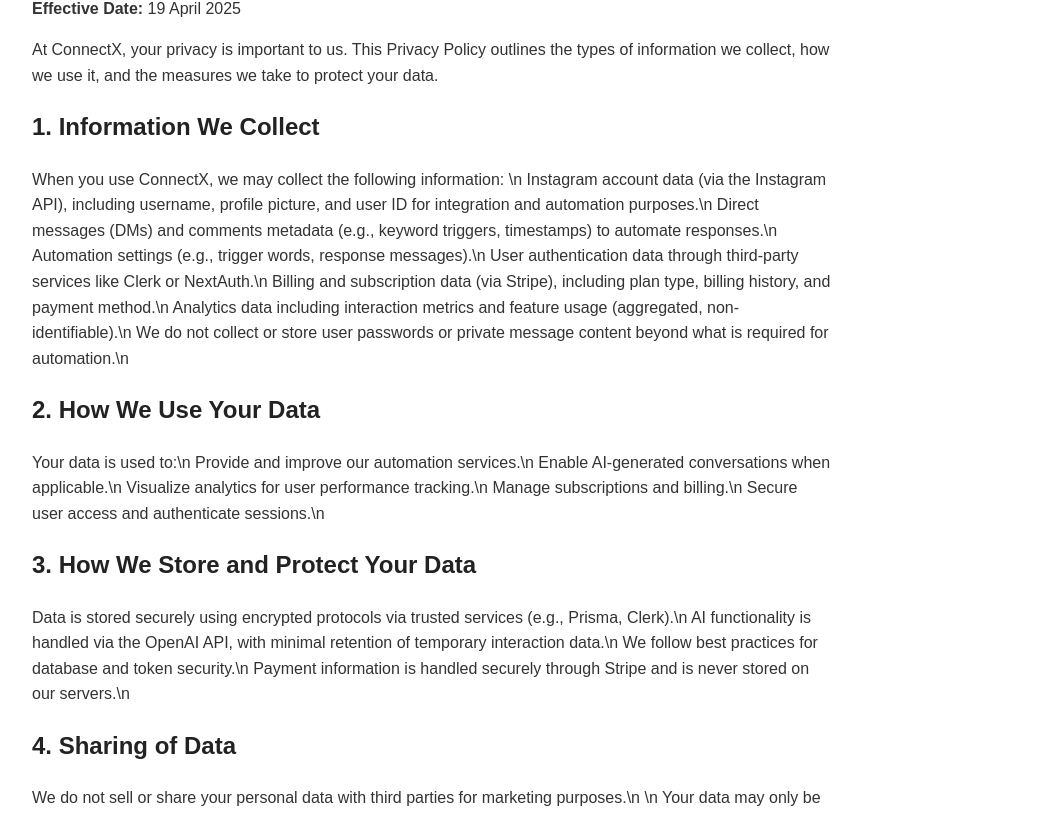
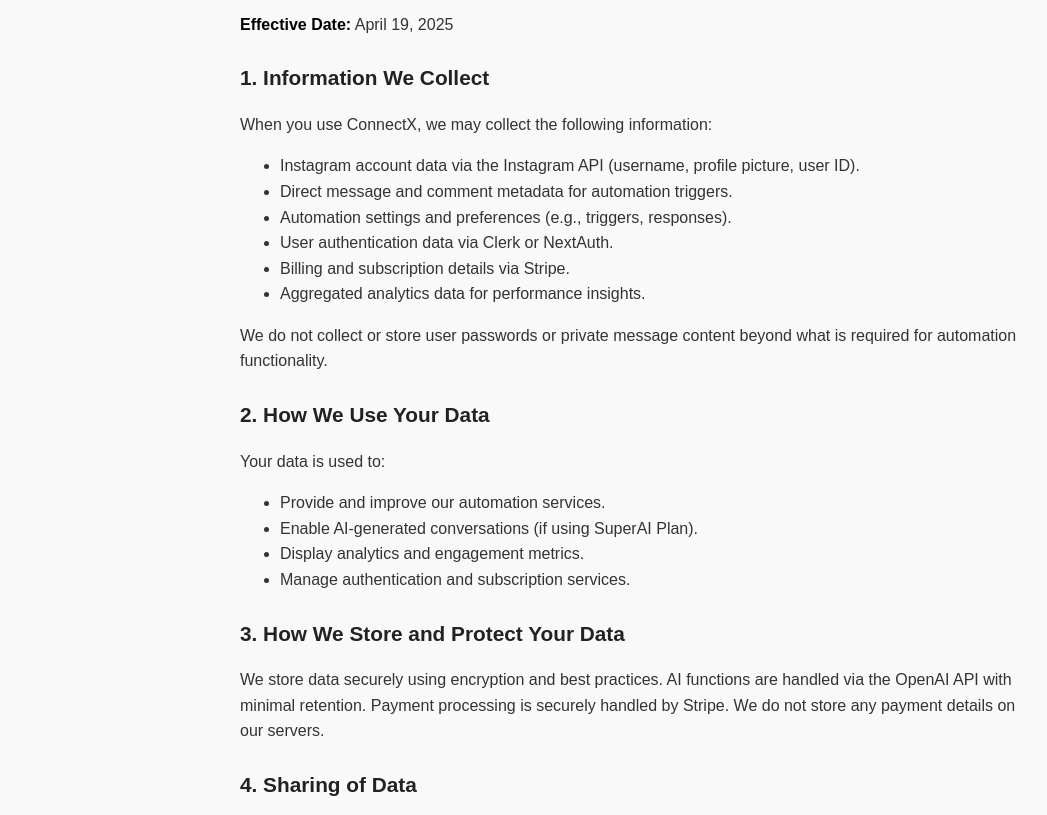
Before and after one commit to basilsyed7/connectx-privacy-policy, a plain HTML site: page index.html in a window 1280 px wide. Shown: the part 109-924 px from the top of the page, without its empty margins (0-1047 px from the left). Drawn offline with Linux system fonts and the light colour scheme.

Commit message:
Update index.html

```diff
--- a/index.html
+++ b/index.html
@@ -7,77 +7,85 @@
   <style>
     body {
       font-family: Arial, sans-serif;
+      background-color: #f9f9f9;
+      color: #333;
       line-height: 1.6;
-      margin: 2rem;
+      padding: 2rem;
       max-width: 800px;
-      color: #333;
+      margin: auto;
     }
+
     h1, h2 {
       color: #222;
+    }
+
+    h1 {
+      font-size: 2rem;
+      margin-bottom: 1rem;
+    }
+
+    h2 {
+      font-size: 1.3rem;
+      margin-top: 1.5rem;
+    }
+
+    p {
+      margin-bottom: 1rem;
+    }
+
+    strong {
+      color: #000;
     }
   </style>
 </head>
 <body>
   <h1>Privacy Policy for ConnectX</h1>
-  <p><strong>Effective Date:</strong> 19 April 2025</p>
-  At ConnectX, your privacy is important to us. This Privacy Policy outlines the types of information we collect, how we use it, and the measures we take to protect your data.
+  <p><strong>Effective Date:</strong> April 19, 2025</p>
 
   <h2>1. Information We Collect</h2>
-  <p>
+  <p>When you use ConnectX, we may collect the following information:</p>
+  <ul>
+    <li>Instagram account data via the Instagram API (username, profile picture, user ID).</li>
+    <li>Direct message and comment metadata for automation triggers.</li>
+    <li>Automation settings and preferences (e.g., triggers, responses).</li>
+    <li>User authentication data via Clerk or NextAuth.</li>
+    <li>Billing and subscription details via Stripe.</li>
+    <li>Aggregated analytics data for performance insights.</li>
+  </ul>
+  <p>We do not collect or store user passwords or private message content beyond what is required for automation functionality.</p>
 
-When you use ConnectX, we may collect the following information:
-\n
-Instagram account data (via the Instagram API), including username, profile picture, and user ID for integration and automation purposes.\n
-Direct messages (DMs) and comments metadata (e.g., keyword triggers, timestamps) to automate responses.\n
-Automation settings (e.g., trigger words, response messages).\n
-User authentication data through third-party services like Clerk or NextAuth.\n
-Billing and subscription data (via Stripe), including plan type, billing history, and payment method.\n
-Analytics data including interaction metrics and feature usage (aggregated, non-identifiable).\n
-We do not collect or store user passwords or private message content beyond what is required for automation.\n
+  <h2>2. How We Use Your Data</h2>
+  <p>Your data is used to:</p>
+  <ul>
+    <li>Provide and improve our automation services.</li>
+    <li>Enable AI-generated conversations (if using SuperAI Plan).</li>
+    <li>Display analytics and engagement metrics.</li>
+    <li>Manage authentication and subscription services.</li>
+  </ul>
 
-<h2>2. How We Use Your Data</h2>
-Your data is used to:\n
+  <h2>3. How We Store and Protect Your Data</h2>
+  <p>We store data securely using encryption and best practices. AI functions are handled via the OpenAI API with minimal retention. Payment processing is securely handled by Stripe. We do not store any payment details on our servers.</p>
 
-Provide and improve our automation services.\n
-Enable AI-generated conversations when applicable.\n
-Visualize analytics for user performance tracking.\n
-Manage subscriptions and billing.\n
-Secure user access and authenticate sessions.\n
+  <h2>4. Sharing of Data</h2>
+  <p>We do not sell or share your data with third parties for marketing purposes. Data may only be shared with trusted service providers such as:</p>
+  <ul>
+    <li>OpenAI (for AI responses)</li>
+    <li>Stripe (for payments)</li>
+    <li>Clerk or NextAuth (for authentication)</li>
+    <li>Legal authorities if required by law</li>
+  </ul>
 
-<h2>3. How We Store and Protect Your Data</h2>
-Data is stored securely using encrypted protocols via trusted services (e.g., Prisma, Clerk).\n
-AI functionality is handled via the OpenAI API, with minimal retention of temporary interaction data.\n
-We follow best practices for database and token security.\n
-Payment information is handled securely through Stripe and is never stored on our servers.\n
+  <h2>5. User Rights</h2>
+  <p>You may request access to or deletion of your data at any time. You can also revoke social media permissions through your platform account.</p>
+  <p>For all data requests, please email us at: <strong>connectxapp@gmail.com</strong></p>
 
-<h2>4. Sharing of Data</h2>
-We do not sell or share your personal data with third parties for marketing purposes.\n
-\n
-Your data may only be shared with:
-\n
-Service providers (e.g., OpenAI, Stripe) to operate ConnectX’s core features.\n
-Legal authorities, if required by law.\n
-\n
-<h2>5. User Rights</h2>
-You have the right to:
-\n
-Request access to your data.\n
-Request deletion of your data.\n
-Revoke access to connected platforms at any time.\n
-For data requests, please email us at: connectxapp@gmail.com\n
-\n
-<h2>6. Children’s Privacy</h2>
-ConnectX is not intended for use by individuals under the age of 13. We do not knowingly collect data from children.
-\n
-<h2>7. Changes to This Policy</h2>
-We may update this policy periodically. Changes will be reflected on this page with an updated "Effective Date."
-\n
-<h2>8. Contact Us</h2>
-If you have any questions about this Privacy Policy or your data, please contact us at:
-\n
-📧 connectxapp@gmail.com
-</p>
+  <h2>6. Children’s Privacy</h2>
+  <p>ConnectX is not intended for users under the age of 13. We do not knowingly collect data from children.</p>
+
+  <h2>7. Changes to This Policy</h2>
+  <p>This policy may be updated occasionally. The most recent version will always be posted on this page.</p>
+
   <h2>8. Contact Us</h2>
-  <p>If you have any questions... <strong>connectxapp@gmail.com</strong></p>
+  <p>If you have any questions or concerns about this Privacy Policy, contact us at: <strong>connectxapp@gmail.com</strong></p>
 </body>
 </html>
```
